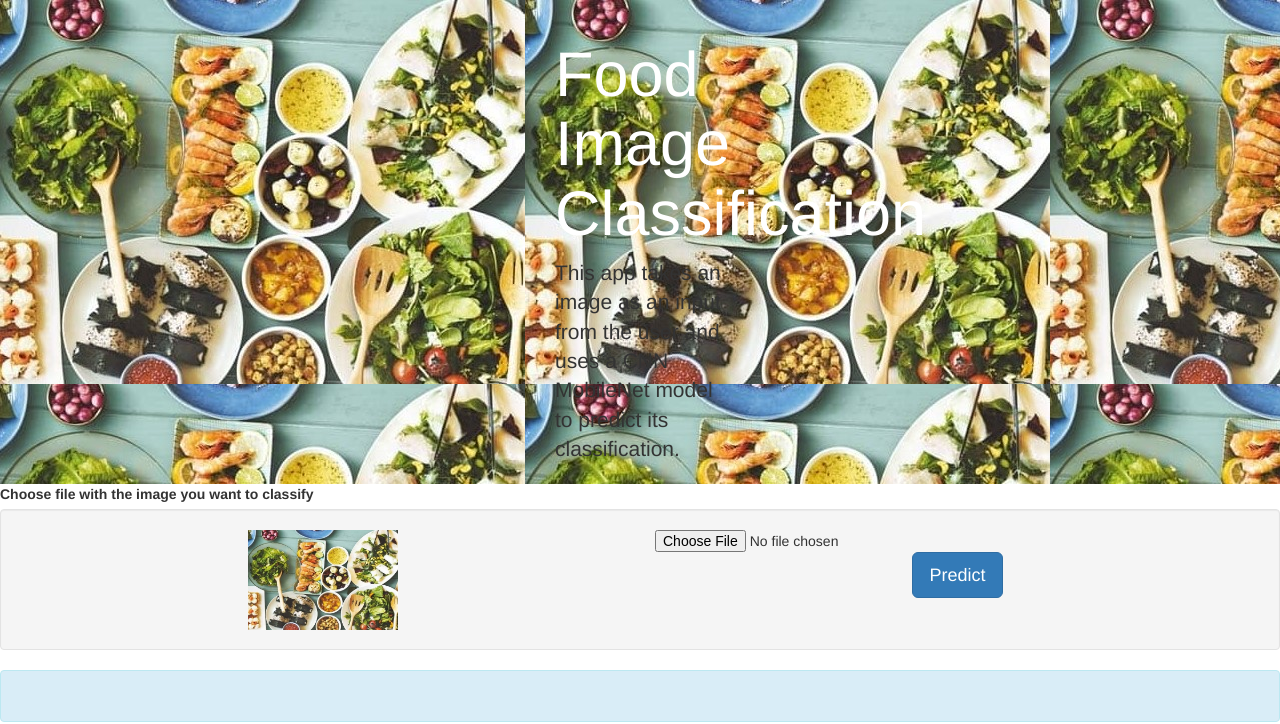
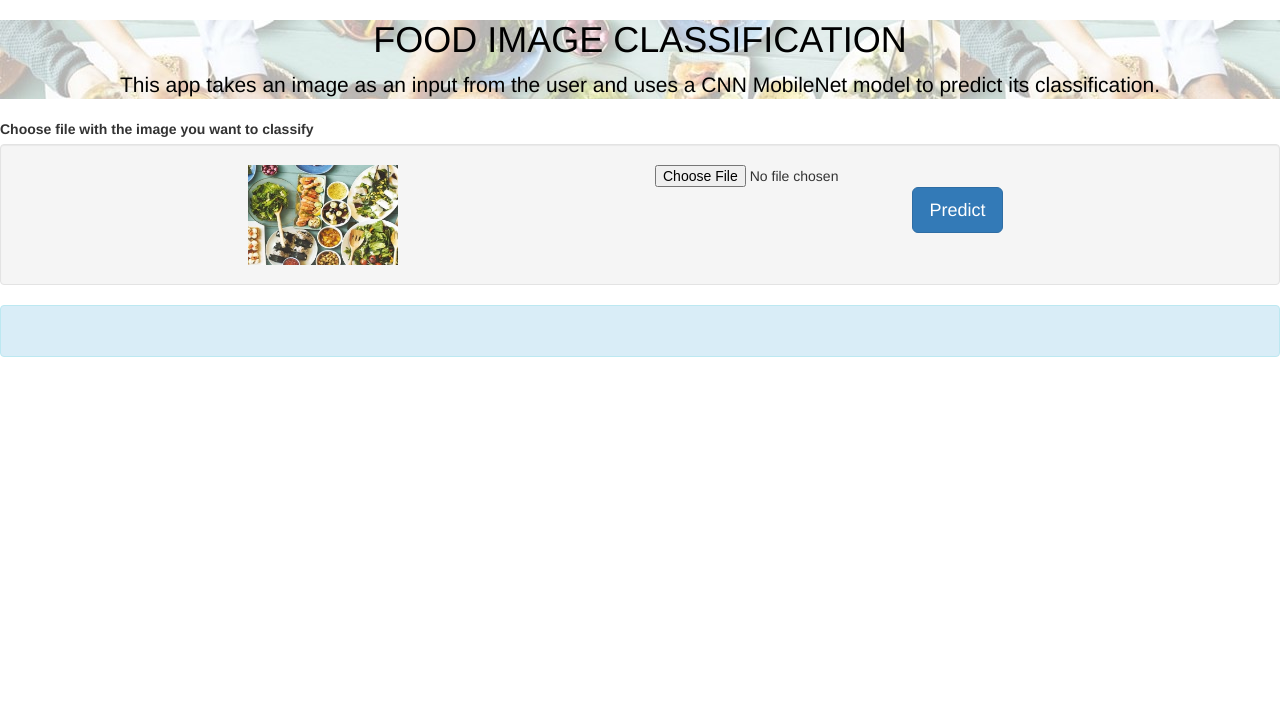
Before and after one commit to StephenKanaski/Food_Classification, a Flask app: page / in a window 1280 px wide. Shown: the top 724 px of the page. Run offline with Flask 2, Linux system fonts and the light colour scheme; some libraries are stand-ins or nearby versions.

Commit message:
Header updates

```diff
--- a/templates/index.html
+++ b/templates/index.html
@@ -17,12 +17,16 @@
 
 <body>
  <!-- Image and text -->
- <div class="jumbotron jumbotron-fluid">
-  <div class="container">
-    <h1 class="display-4">Food Image Classification</h1>
-    <p class="lead">This app takes an image as an input from the user and uses a CNN MobileNet model to predict its classification.</p>
-  </div>
-</div>
+ <header id="header-background">
+   <div class="mx-auto text-center">
+     <p class="lead font-weight-normal">
+       <h1 class="mx-auto my-0 text-uppercase">Food Image Classification</h1>
+     </p>
+     <p class="lead">This app takes an image as an input from the user and uses a CNN MobileNet model to predict its classification.</p>
+   </div>
+ </header>
+
+
  <!-- Main Input For Receiving Query to our ML -->
  <form action="{{ url_for('predict')}}" method="post" enctype="multipart/form-data">
      <label for="file">Choose file with the image you want to classify</label>
--- a/templates/style.css
+++ b/templates/style.css
@@ -23,6 +23,13 @@
 
 .jumbotron .container {
   max-width: 20rem;
+}
+
+#header-background{
+  width: 100%;
+  height:100%;
+  background:url('Food1.jpg');
+  color:black;
 }
 
 #profileImage
```
